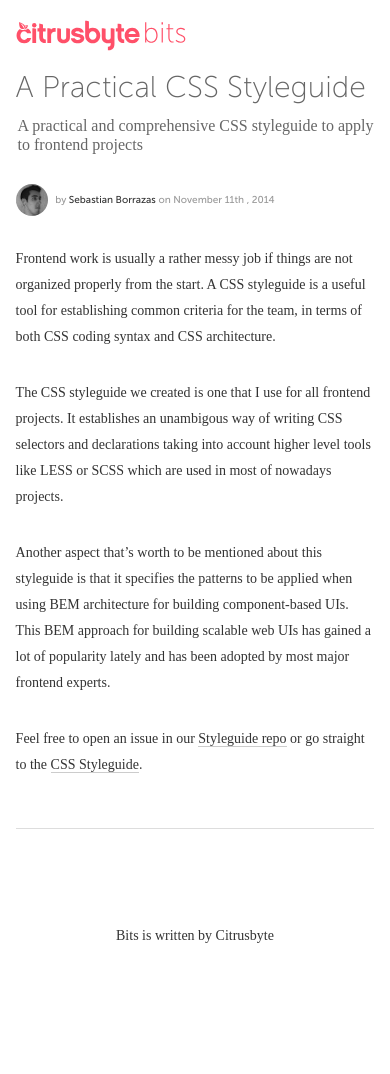
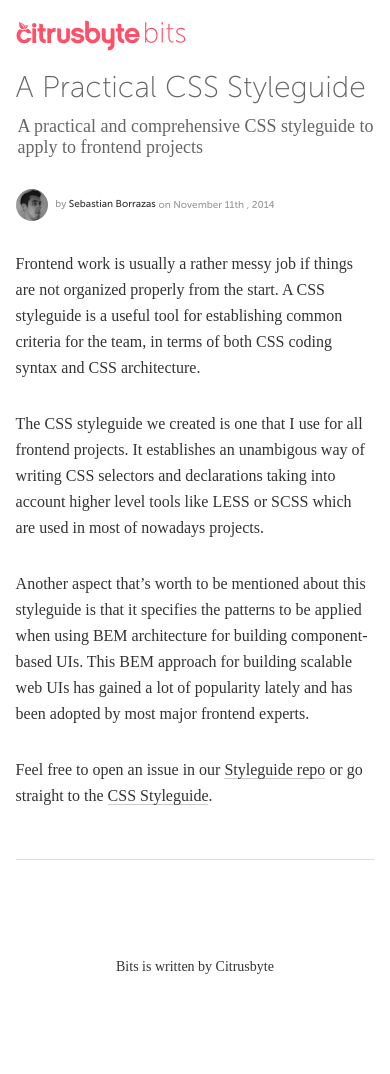
Before and after one commit to JonathanHorowitzCB/citrusbyte.github.io, a Jekyll site: the page built from _posts/2014-11-12-a-practical-css-styleguide.markdown, in a window 390 px wide. Built offline with Jekyll 4.4.1, drawn with Linux system fonts in a browser that asks for light colours; before the commit the page ends 1043 px from its top, so only the background shows below that.

Commit message:
couple css changes

```diff
--- a/css/responsive.css
+++ b/css/responsive.css
@@ -17,7 +17,6 @@
 		font-size:30px;
 	}
 	.post-intro, .post .post-intro {
-		font-size: 16px;
 		line-height:1.2;
 		margin-bottom:30px;
 	}
@@ -25,7 +24,7 @@
 		font-size:10px;
 	}
 	.post-content {
-		font-size:14px;
+		font-size:16px;
 		margin-top:30px;
 	}
 	.post-content h1 {
```
